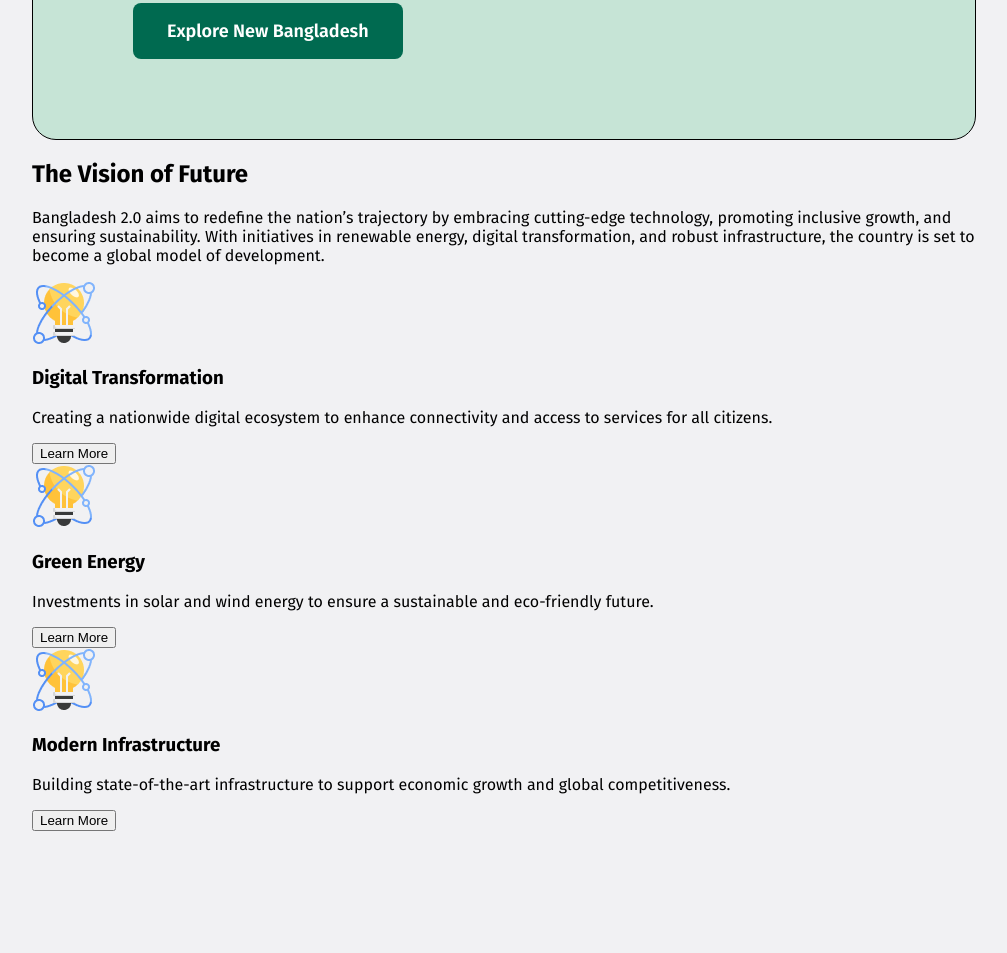
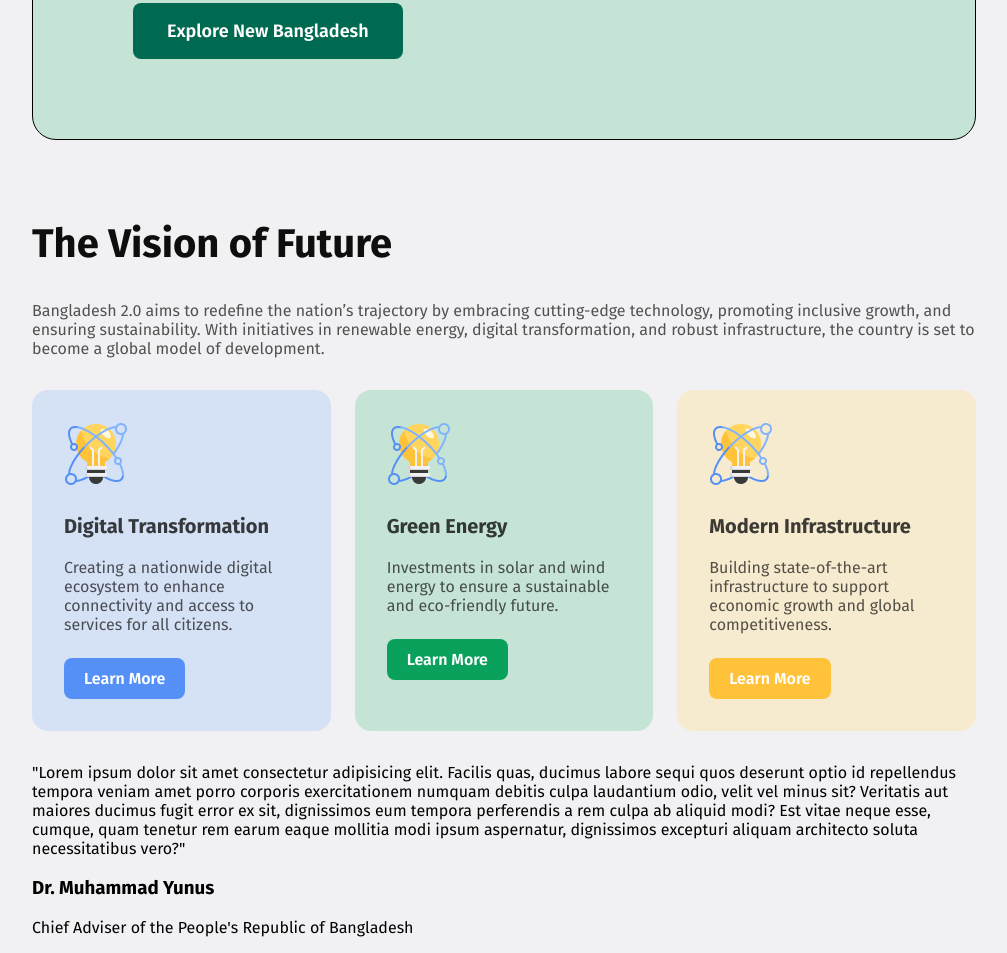
Before and after one commit to Arman3747/Assignment_01, a plain HTML site: page index.html in a window 1280 px wide. Shown: the part 735-1688 px from the top of the page, without its empty margins (136-1143 px from the left). Before the commit the page ends 1574 px from the top, so only its background shows below. Drawn offline with Linux system fonts and the light colour scheme.

Commit message:
The Vision Of Future Added Properly

```diff
--- a/assets/styles.css
+++ b/assets/styles.css
@@ -13,8 +13,14 @@
     background-color: #F1F1F3;
 }
 
-.light_green_l3{
-
+.button_blue{
+    background-color: #5490F5;
+}
+.button_green{
+    background-color: #09A15C;
+}
+.button_orange{
+    background-color: #FFC239;
 }
 
 .color_green_l3{
@@ -89,9 +95,73 @@
 
 
 
-
 /* The Vision of Future */
 .the_vision_of_future{
+    margin-top: 80px;
     margin-left: 160px;
     margin-right: 160px;
+    margin-bottom: 32px;
 }
+.the_vision_of_future_h1{
+    font-size: 40px;
+    font-weight: 700;
+    color: #0E0E0E;
+}
+
+.the_vision_of_future_p{
+    font-size: 16px;
+    color: #0E0E0E;
+    opacity: 70%;
+    margin-bottom: 32px;
+}
+
+.card{
+    display: flex;
+    justify-content: space-between;
+    gap: 24px;
+}
+
+.future_card{
+    width: 410px;
+    padding: 32px;
+    border-radius: 16px;
+    /* background-color: #5490F5;
+    opacity: 20%; */
+    /* background-color: #d5e1f5;   */
+}
+
+.future_card h3{
+    margin-top: 24px;
+    font-size: 20px;
+    font-weight: 700;
+    color: #0E0E0E;
+    opacity: 80%;
+
+
+}
+.future_card p{
+    margin-bottom: 24px;
+    font-size: 16px;
+    font-weight: 400;
+    color: #0E0E0E;
+    opacity: 70%;
+}
+
+.future_card button{
+    color: #FFFFFF;
+    font-size: 16px;
+    font-family: "Fira Sans", serif;
+    font-weight: 600;
+    padding: 11px 20px;
+    border-radius: 8px;
+    border: none;
+}
+
+/* yunus_quote */
+
+.yunus_quote{
+    margin-left: 160px;
+    margin-right: 160px;
+
+
+}
--- a/index.html
+++ b/index.html
@@ -32,26 +32,34 @@
         </section>
 
         <section class="the_vision_of_future">
-            <h1>The Vision of Future</h1>
-            <p>Bangladesh 2.0 aims to redefine the nation’s trajectory by embracing cutting-edge technology, promoting inclusive growth, and ensuring sustainability. With initiatives in renewable energy, digital transformation, and robust infrastructure, the country is set to become a global model of development.</p>
-            <div class="future_card">
+            <h1 class="the_vision_of_future_h1">The Vision of Future</h1>
+            <p class="the_vision_of_future_p">Bangladesh 2.0 aims to redefine the nation’s trajectory by embracing cutting-edge technology, promoting inclusive growth, and ensuring sustainability. With initiatives in renewable energy, digital transformation, and robust infrastructure, the country is set to become a global model of development.</p>
+            <div class="card">
+                <div style="background-color: #d5e1f5;" class="future_card">
                     <img src="assets/images/card-icon.png" alt="light">
                     <h3>Digital Transformation</h3>
                     <p>Creating a nationwide digital ecosystem to enhance connectivity and access to services for all citizens.</p>
-                <button type="button">Learn More</button>
+                    <button class="button_blue" type="button">Learn More</button>
                 </div>
-            <div class="future_card">
+                <div style="background-color: #C6E4D6;" class="future_card">
                     <img src="assets/images/card-icon.png" alt="light">
                     <h3>Green Energy</h3>
                     <p>Investments in solar and wind energy to ensure a sustainable and eco-friendly future.</p>
-                <button type="button">Learn More</button>
+                    <button class="button_green" type="button">Learn More</button>
                 </div>
-            <div class="future_card">
+                <div style="background-color: #F7EBCF;" class="future_card">
                     <img src="assets/images/card-icon.png" alt="light">
                     <h3>Modern Infrastructure</h3>
                     <p>Building state-of-the-art infrastructure to support economic growth and global competitiveness.</p>
-                <button type="button">Learn More</button>
+                    <button class="button_orange" type="button">Learn More</button>
                 </div>
+            </div>
+        </section>
+
+        <section class="yunus_quote">
+            <p>"Lorem ipsum dolor sit amet consectetur adipisicing elit. Facilis quas, ducimus labore sequi quos deserunt optio id repellendus tempora veniam amet porro corporis exercitationem numquam debitis culpa laudantium odio, velit vel minus sit? Veritatis aut maiores ducimus fugit error ex sit, dignissimos eum tempora perferendis a rem culpa ab aliquid modi? Est vitae neque esse, cumque, quam tenetur rem earum eaque mollitia modi ipsum aspernatur, dignissimos excepturi aliquam architecto soluta necessitatibus vero?"</p>
+            <h3>Dr. Muhammad Yunus</h3>
+            <p>Chief Adviser of the People's Republic of Bangladesh</p>
 
         </section>
 
```
Lines whose indentation alone changed are shown as unchanged.
